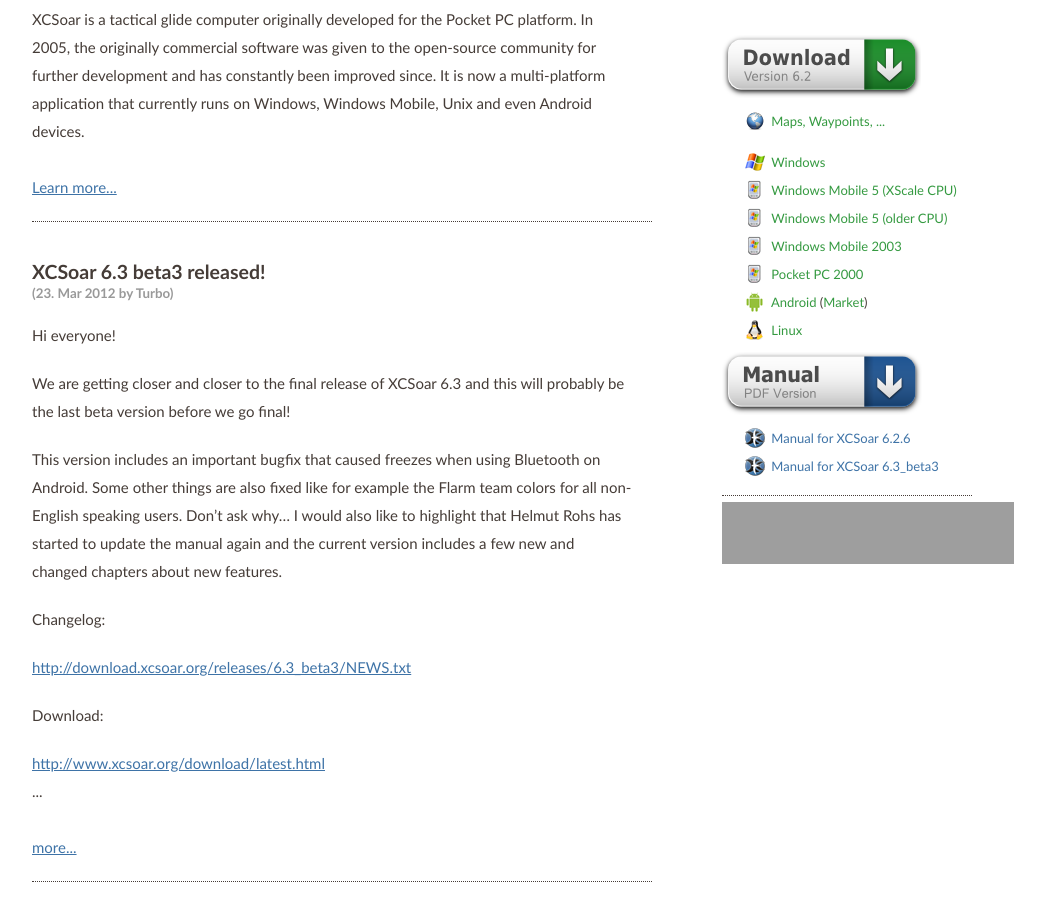
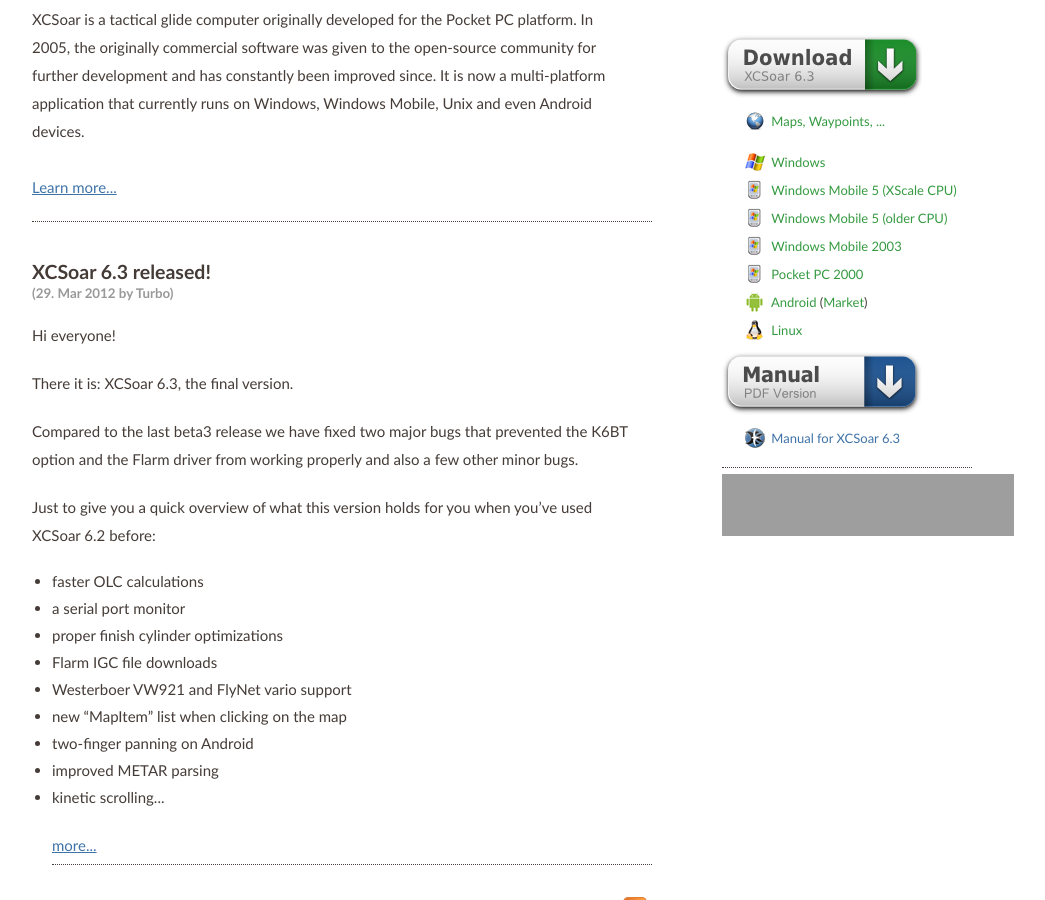
Before and after one commit to XCSoar/website, a Jekyll site: the page built from index.html, in a window 1280 px wide and 900 px high, scrolled down 204 px. Shown: the whole window, without its empty margins (138-1183 px from the left). Built offline with Jekyll 4.4.1, drawn with Linux system fonts in a browser that asks for light colours; grey boxes are pictures that could not be loaded.

Commit message:
release 6.3

```diff
--- a/_config.yml
+++ b/_config.yml
@@ -1,9 +1,9 @@
 permalink: /discover/:year/:month/:day/:title.html
 
-xcsoar_stable_version: 6.2.6
-xcsoar_testing_version: 6.3_beta3
-xcsoar_old_version: 6.1.5
+xcsoar_stable_version: 6.3
+xcsoar_testing_version: 6.3
+xcsoar_old_version: 6.2.6
 
-xcsoar_next_milestone: 'XCSoar 6.3'
+xcsoar_next_milestone: 'XCSoar 6.4'
 
 download_server_url: 'http://download.xcsoar.org/releases/'
--- /dev/null
+++ b/_posts/2012-03-29-XCSoar_6.3_released.md
@@ -0,0 +1,45 @@
+---
+layout: post
+color: blue
+title: XCSoar 6.3 released!
+author: Turbo
+---
+Hi everyone!
+
+There it is: XCSoar 6.3, the final version.
+
+Compared to the last beta3 release we have fixed two major bugs that prevented
+the K6BT option and the Flarm driver from working properly and also a few
+other minor bugs.
+
+Just to give you a quick overview of what this version holds for you when you've
+used XCSoar 6.2 before:
+
+* faster OLC calculations
+* a serial port monitor
+* proper finish cylinder optimizations
+* Flarm IGC file downloads
+* Westerboer VW921 and FlyNet vario support
+* new “MapItem” list when clicking on the map
+* two-finger panning on Android
+* improved METAR parsing
+* kinetic scrolling on some platforms
+* UTM coordinate format
+* experimental DPI-aware dialogs
+* fullscreen mode for Linux
+* LiveTrack24 tracking
+* baro. sensor support on Android devices.
+* start-only mode for the internal IGC logger (for paragliders)
+
+You can read the complete list of notable changes in our changelog:
+
+ <{{ site.download_server_url }}6.3/NEWS.txt>
+
+Download:
+
+ [http://www.xcsoar.org/download/index.html](/download/index.html)
+ <{{ site.download_server_url }}6.3/>
+ <https://play.google.com/store/apps/details?id=org.xcsoar>
+
+The next maintenance release will be 6.3.1, to be released on demand.
+The next major release will be 6.4, scheduled in about three to four month.
```
Also changed, not shown: img/_sources/download-button-6.svg, img/download-button-6.png.
